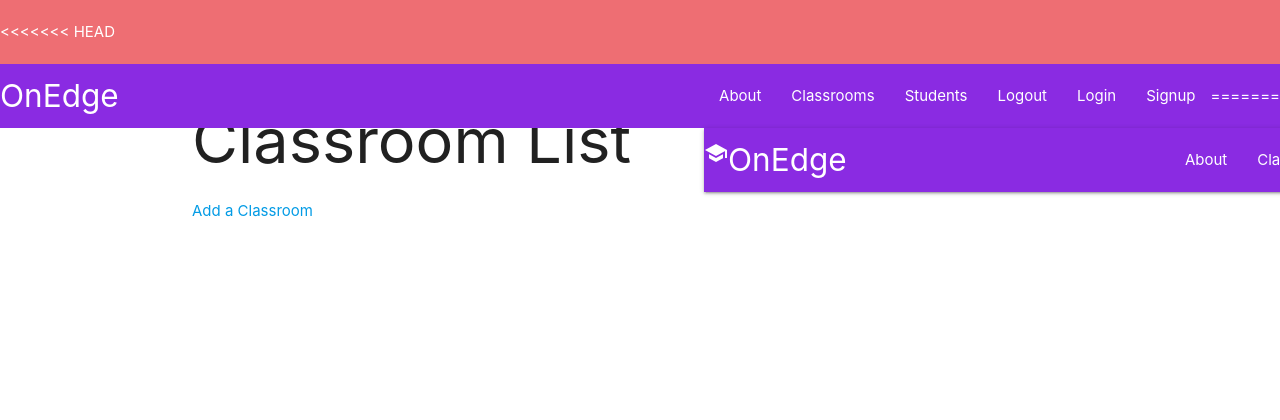
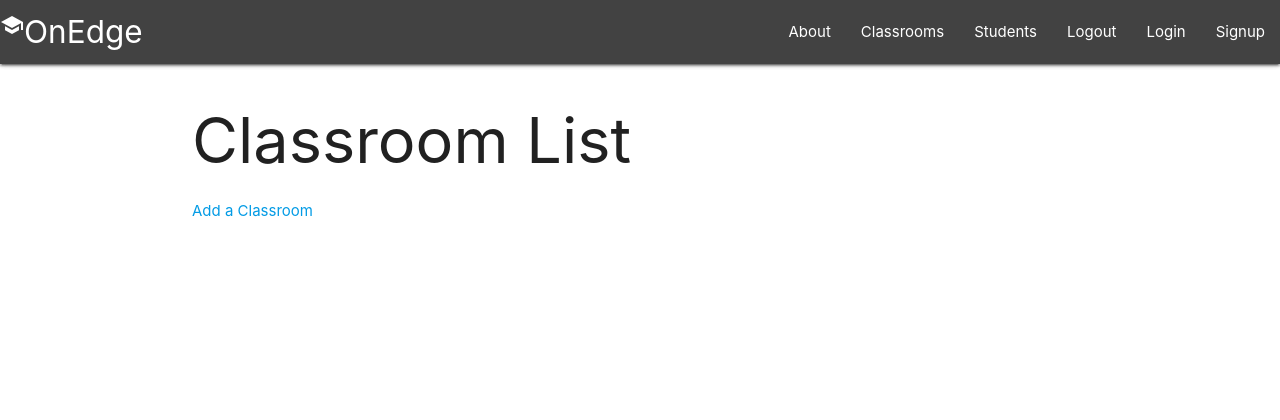
Before and after one commit to ssh930526/on-edge, a Django app: page /classrooms/ in a window 1280 px wide. Shown: the top 420 px of the page. Run offline with Django 3.2, Linux system fonts and the light colour scheme; data that the repository does not hold is empty.

Commit message:
fix merge conflicts

```diff
--- a/main_app/static/css/style.css
+++ b/main_app/static/css/style.css
@@ -13,19 +13,19 @@ footer {
     text-align: right;
 }
 
-.nav-wrapper {
+/* .nav-wrapper {
     background-color: blueviolet;
 }
 
 .page-footer {
     background-color: blueviolet;
-}
+} */
 
 .heading{
     font-weight: bold;
 }
 
 .card-title {
-    color: blueviolet;
+    /* color: blueviolet; */
     text-align: center;
 }
--- a/main_app/templates/base.html
+++ b/main_app/templates/base.html
@@ -18,36 +18,6 @@
 </head>
 <header class="navbar-fixed">
     <nav>
-<<<<<<< HEAD
-        <div class="nav-wrapper">
-            <ul>
-                <li>
-                    <a href="{% url 'home' %}" class="left brand-logo">OnEdge</a>
-                </li>
-            </ul>
-            <ul class="right">
-                <li>
-                    <a href="{% url 'about' %}">About</a>
-                </li>
-
-                <li>
-                    <a href="{% url 'classrooms_index' %}">Classrooms</a>
-                </li>
-                <li>
-                    <a href="">Students</a>
-                </li>
-                <li>
-                    <a href="">Logout</a>
-                </li>
-
-                <li>
-                    <a href="">Login</a>
-                </li>
-                <li>
-                    <a href="">Signup</a>
-                </li>
-
-=======
         <nav class="grey darken-3">
             <div class="nav-wrapper">
                 <ul>
@@ -77,7 +47,6 @@
                     <li>
                         <a href="{% url 'signup' %}">Signup</a>
                     </li>
->>>>>>> ssh930526-master-development
 
                 </ul>
             </nav>
```
